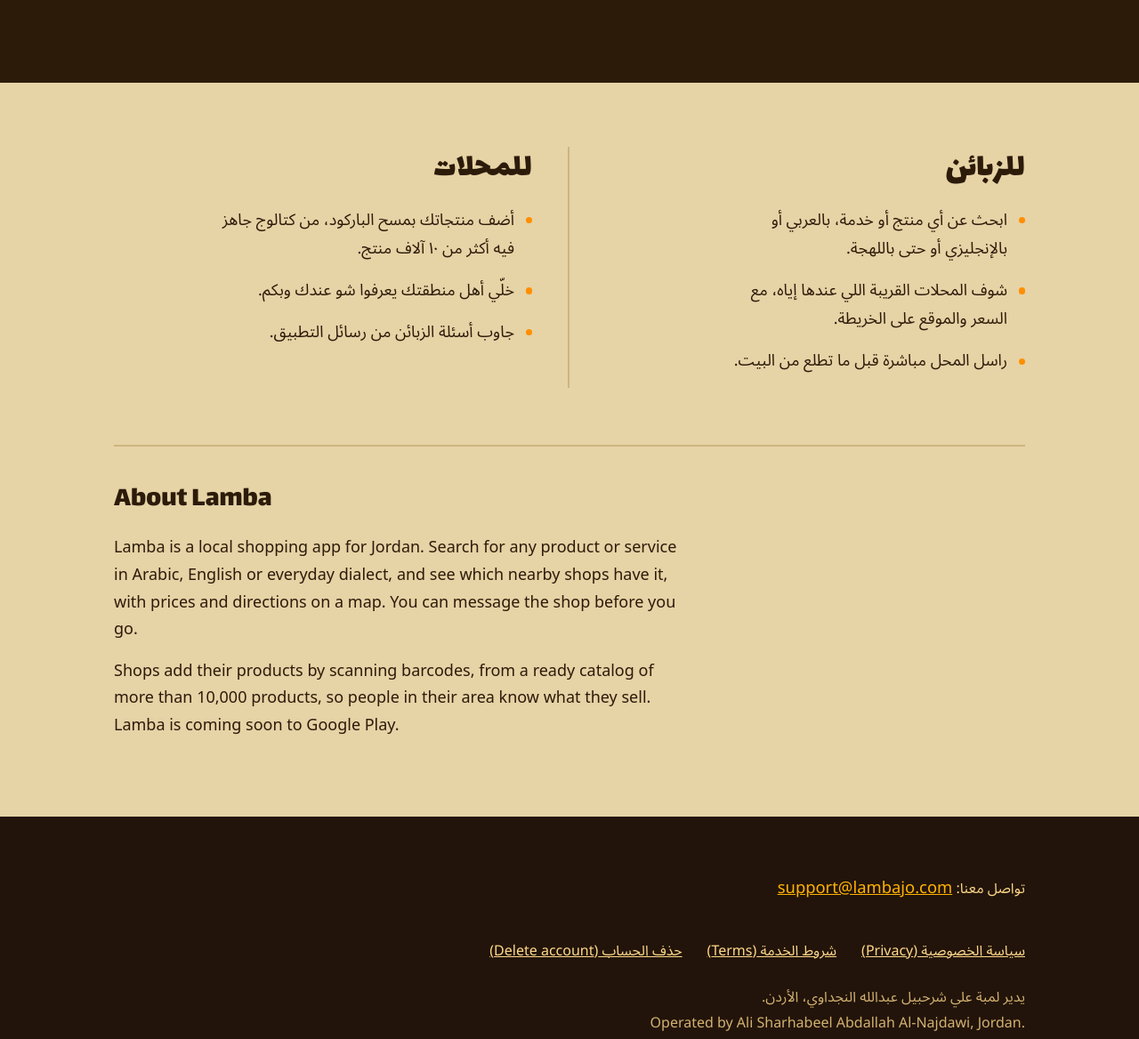
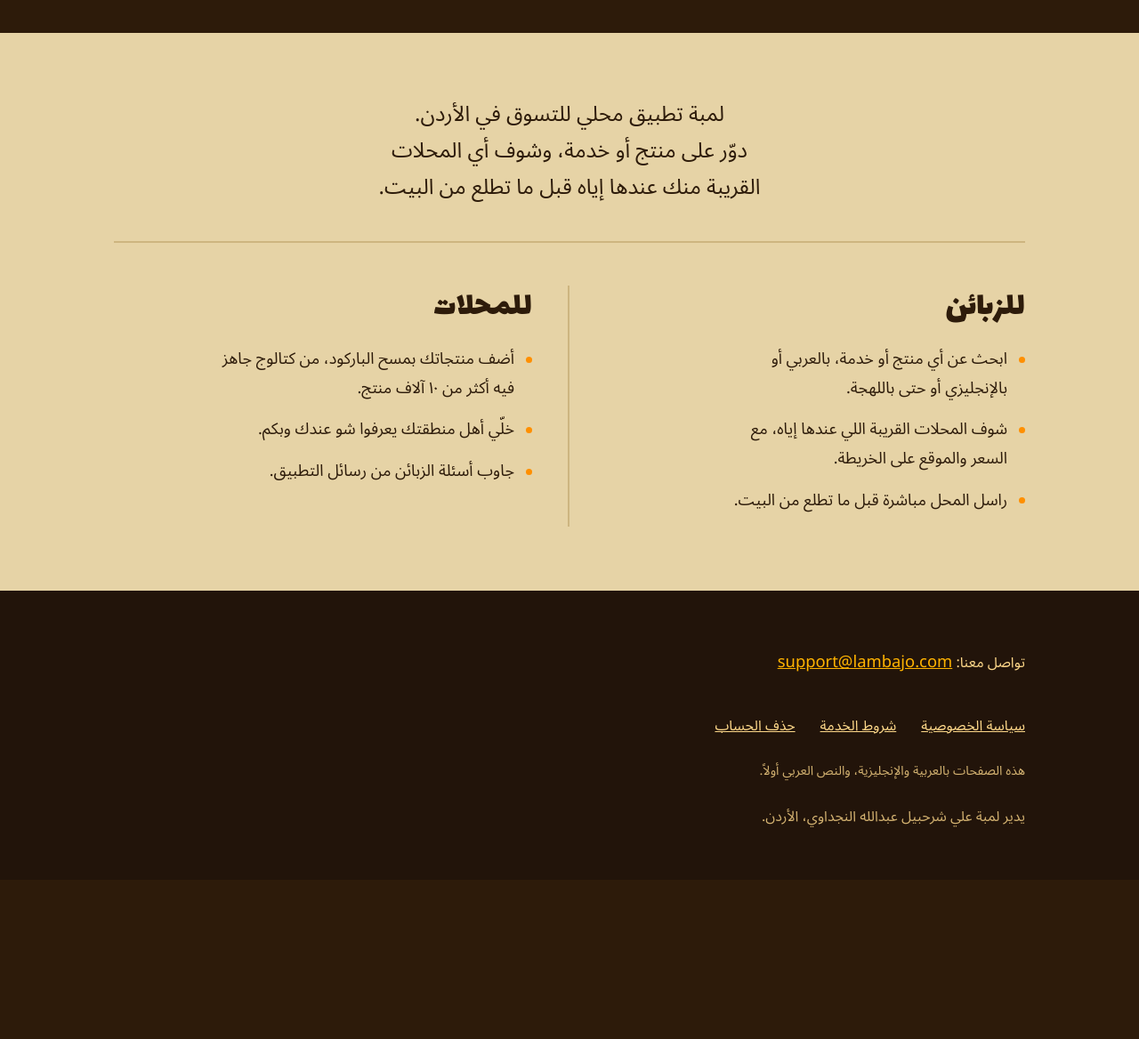
Before and after one commit to Najdawiali/Lamba, a website: page website/index.html in a window 1280 px wide. Shown: the part 651-1819 px from the top of the page at 89% size. After the commit the page ends 1640 px from the top, so only its background shows below. Drawn offline with Linux system fonts and the light colour scheme.

Commit message:
Website: one language per page, and a real intro above the columns
- Arabic page is fully Arabic: removed the English "About Lamba" block, the
  "(Privacy)/(Terms)/(Delete account)" suffixes, the English operator line and
  the Latin "Lamba" under the wordmark. English page is fully English: removed
  the Arabic operator line and the Arabic "لمبة" under the wordmark.
- The only text in the other language on each page is the language switch and
  the small tagline under the hero.
- Both pages now have the same sections in the same order: hero, a short
  centered intro (replaces the half-width "About Lamba" block), customers and
  shops columns, footer (contact, legal links, note about the legal pages'
  languages, operator).
- Intro sentences are separate blocks with text-wrap: balance so lines break
  between thoughts.
- README describes the layout.

Co-Authored-By: Claude Sonnet 5.5 <noreply@anthropic.com>

```diff
--- a/website/index.html
+++ b/website/index.html
@@ -93,7 +93,6 @@
     color: var(--light);
     text-shadow: 0 0 42px rgba(255, 179, 0, 0.45);
   }
-  .wordmark span { display: block; font-size: 0.32em; letter-spacing: 0.04em; color: var(--glow); }
   .tagline { margin: 1.25rem 0 0; font-size: 1.5rem; font-size: clamp(1.25rem, 4.5vw, 1.75rem); line-height: 1.6; max-width: 26ch; }
   .tagline-en { margin: 0.5rem 0 0; font-size: 1.05rem; opacity: 0.85; }
   .status {
@@ -124,6 +123,9 @@
   .stone { background: var(--stone); padding: 4.5rem 1.5rem; }
   .wrap { max-width: 64rem; margin: 0 auto; }
   .stone h2 { font-family: var(--sign); font-weight: 400; font-size: 2.4rem; line-height: 1.3; margin: 0 0 1rem; }
+  .intro { margin-bottom: 3rem; padding-bottom: 2.5rem; border-bottom: 2px solid var(--stone-edge); text-align: center; }
+  .intro p { max-width: 36rem; margin: 0 auto; font-size: 1.5rem; font-size: clamp(1.2rem, 3.6vw, 1.5rem); line-height: 1.7; text-wrap: balance; }
+  .intro p span { display: block; }
   .sides { display: grid; grid-template-columns: 1fr 1fr; }
   .side { padding: 0 2.5rem; }
   .side:first-child { padding-inline-start: 0; }
@@ -134,20 +136,14 @@
     content: ""; position: absolute; inset-inline-start: 0; top: 0.75em;
     width: 0.45rem; height: 0.45rem; border-radius: 50%; background: var(--wick);
   }
-  .english {
-    margin-top: 4rem; padding-top: 2.5rem; border-top: 2px solid var(--stone-edge);
-    direction: ltr; text-align: left; font-family: system-ui, "Segoe UI", sans-serif; line-height: 1.7;
-  }
-  .english h2 { font-size: 2rem; }
-  .english p { max-width: 62ch; margin: 0 0 1rem; }
 
   /* ── Footer: who runs Lamba, how to reach it ───────────────── */
   footer { background: var(--night-deep); color: var(--light); padding: 3rem 1.5rem 3.5rem; font-size: 1rem; }
   footer .wrap { display: grid; gap: 1.5rem; }
   .contact a { color: var(--glow); font-size: 1.15rem; }
   .legal { display: flex; flex-wrap: wrap; gap: 0.5rem 1.75rem; padding: 0; margin: 0; list-style: none; }
+  .legal-note { margin: 0; font-size: 0.9rem; opacity: 0.8; }
   .operator { margin: 0; opacity: 0.8; }
-  .operator span { display: block; direction: ltr; text-align: right; }
 
   @media (max-width: 720px) {
     .sides { grid-template-columns: 1fr; }
@@ -166,7 +162,7 @@
     <a href="/en/" hreflang="en" lang="en" dir="ltr">English</a>
   </nav>
   <img class="icon" src="/icon.png" alt="" width="88" height="88">
-  <h1 class="wordmark">لمبة<span lang="en" dir="ltr">Lamba</span></h1>
+  <h1 class="wordmark">لمبة</h1>
   <p class="tagline">دوّر على أي غرض، وشوف وين بتلاقيه بالمحلات القريبة منك.</p>
   <p class="tagline-en" lang="en" dir="ltr">Find what you need in the shops near you.</p>
   <p class="status">قريباً على Google Play</p>
@@ -174,6 +170,10 @@
 
 <main class="stone">
   <div class="wrap">
+    <div class="intro">
+      <p><span>لمبة تطبيق محلي للتسوق في الأردن.</span> <span>دوّر على منتج أو خدمة، وشوف أي المحلات القريبة منك عندها إياه قبل ما تطلع من البيت.</span></p>
+    </div>
+
     <div class="sides">
       <section class="side" aria-labelledby="customers">
         <h2 id="customers">للزبائن</h2>
@@ -192,12 +192,6 @@
         </ul>
       </section>
     </div>
-
-    <section class="english" lang="en" aria-labelledby="about">
-      <h2 id="about">About Lamba</h2>
-      <p>Lamba is a local shopping app for Jordan. Search for any product or service in Arabic, English or everyday dialect, and see which nearby shops have it, with prices and directions on a map. You can message the shop before you go.</p>
-      <p>Shops add their products by scanning barcodes, from a ready catalog of more than 10,000 products, so people in their area know what they sell. Lamba is coming soon to Google Play.</p>
-    </section>
   </div>
 </main>
 
@@ -205,12 +199,12 @@
   <div class="wrap">
     <p class="contact">تواصل معنا: <a href="mailto:support@lambajo.com">support@lambajo.com</a></p>
     <ul class="legal">
-      <li><a href="/privacy">سياسة الخصوصية <span lang="en">(Privacy)</span></a></li>
-      <li><a href="/terms">شروط الخدمة <span lang="en">(Terms)</span></a></li>
-      <li><a href="/account-deletion">حذف الحساب <span lang="en">(Delete account)</span></a></li>
+      <li><a href="/privacy">سياسة الخصوصية</a></li>
+      <li><a href="/terms">شروط الخدمة</a></li>
+      <li><a href="/account-deletion">حذف الحساب</a></li>
     </ul>
-    <p class="operator">يدير لمبة علي شرحبيل عبدالله النجداوي، الأردن.
-      <span lang="en">Operated by Ali Sharhabeel Abdallah Al-Najdawi, Jordan.</span></p>
+    <p class="legal-note">هذه الصفحات بالعربية والإنجليزية، والنص العربي أولاً.</p>
+    <p class="operator">يدير لمبة علي شرحبيل عبدالله النجداوي، الأردن.</p>
   </div>
 </footer>
 
```
Also changed, not shown: website/en/index.html (+8 -11 lines), website/README.md.
